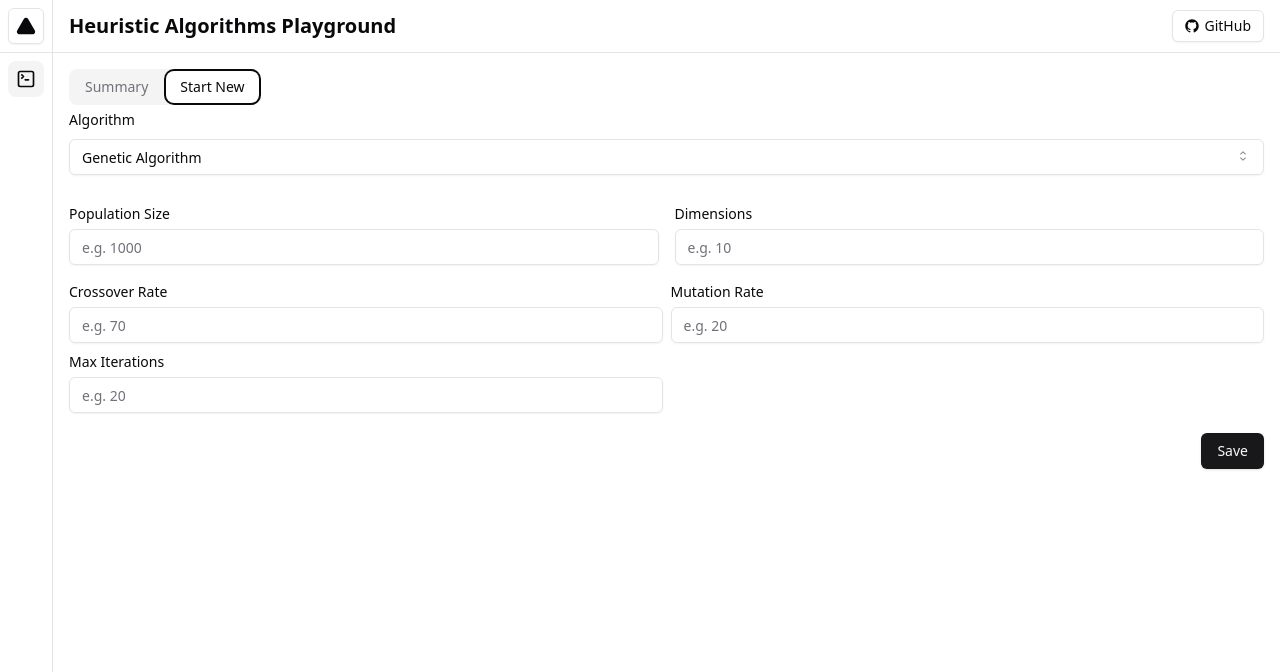
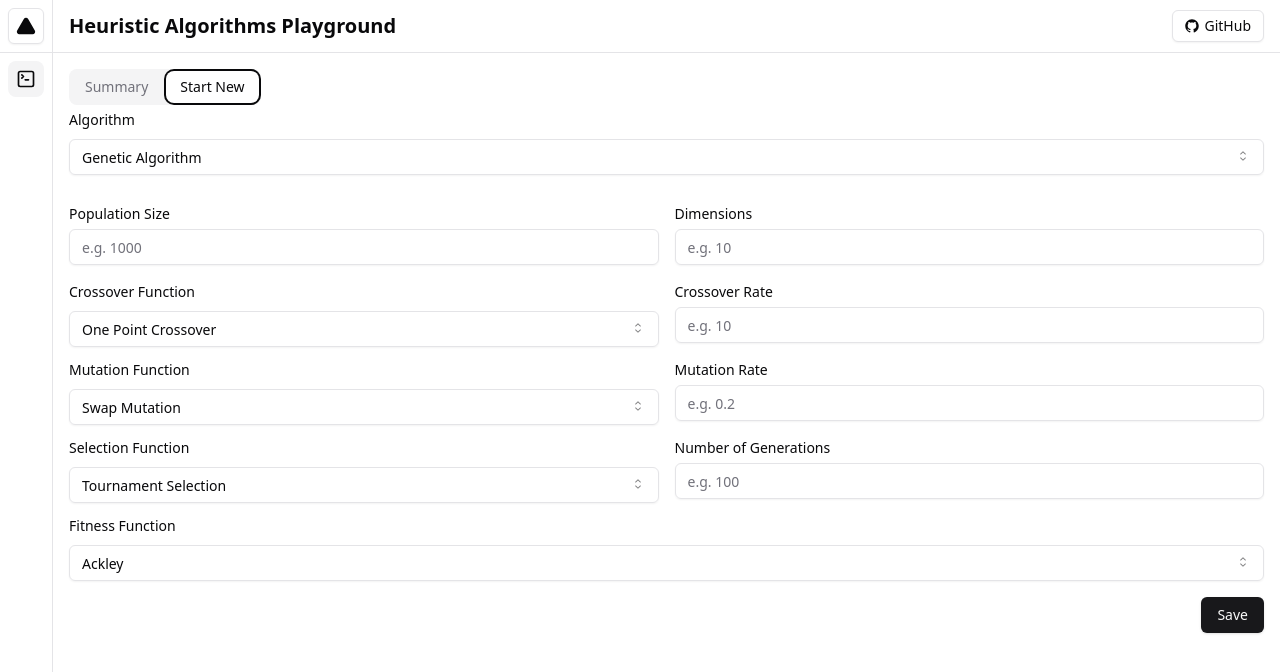
Before and after one commit to murerkinn/heuristic, a Next.js app: page / in a window 1280 px wide. Both pictures are taken after a click on the tab "Start New". Shown: the top 672 px of the page. Built offline with nearby package versions, Linux system fonts and the light colour scheme.

Commit message:
Add selection, crossover and mutation function dropdowns for genetic algorithm settings

```diff
--- /dev/null
+++ b/src/modules/genetic-algorithm/components/crossover-function-dropdown.tsx
@@ -0,0 +1,37 @@
+import { Combobox } from '@/components/ui/combobox'
+import { useTranslation } from 'react-i18next'
+import { GeneticAlgorithmCrossoverMethod } from 'workers/algorithms/genetic-algorithm/crossover-functions'
+
+interface GeneticAlgorithmCrossoverFunctionDropdownProps<
+  T extends string = string,
+> {
+  value: T
+  onChange: (algorithm: T) => void
+}
+
+export default function GeneticAlgorithmCrossoverFunctionDropdown<
+  T extends string,
+>({ value, onChange }: GeneticAlgorithmCrossoverFunctionDropdownProps<T>) {
+  const { t } = useTranslation()
+
+  return (
+    <Combobox
+      id="crossover-function-combobox"
+      label={t(
+        'algorithms.genetic-algorithm.crossover-function-dropdown.label'
+      )}
+      placeholder={t(
+        'algorithms.genetic-algorithm.crossover-function-dropdown.placeholder'
+      )}
+      options={Object.values(GeneticAlgorithmCrossoverMethod).map(a => ({
+        label: t(`algorithms.genetic-algorithm.crossover-functions.${a}.name`),
+        description: t(
+          `algorithms.genetic-algorithm.crossover-functions.${a}.description`
+        ),
+        value: a,
+      }))}
+      value={value}
+      onChange={onChange}
+    />
+  )
+}
--- a/src/modules/genetic-algorithm/components/genetic-algorithm-settings.tsx
+++ b/src/modules/genetic-algorithm/components/genetic-algorithm-settings.tsx
@@ -1,12 +1,19 @@
 import { yupResolver } from '@hookform/resolvers/yup'
-import { useCallback } from 'react'
+import { useCallback, useState } from 'react'
 import { useForm } from 'react-hook-form'
 import * as yup from 'yup'
 
 import { Button } from '@/components/ui/button'
 import { FormInput } from '@/components/ui/form-input'
+import { GeneticAlgorithmCrossoverMethod } from 'workers/algorithms/genetic-algorithm/crossover-functions'
 import { GeneticAlgorithmSelectionMethod } from 'workers/algorithms/genetic-algorithm/selection-functions'
-import { GeneticAlgorithmCrossoverMethod } from 'workers/algorithms/genetic-algorithm/crossover-functions'
+import { GeneticAlgorithmMutationMethod } from 'workers/algorithms/genetic-algorithm/mutation-functions'
+import GeneticAlgorithmSelectionFunctionDropdown from './selection-function-dropdown'
+import GeneticAlgorithmMutationFunctionDropdown from './mutation-function-dropdown'
+import GeneticAlgorithmCrossoverFunctionDropdown from './crossover-function-dropdown'
+import { useTranslation } from 'react-i18next'
+import FitnessFunctionDropdown from '@/modules/algorithm-runner/components/fitness-function-dropdown'
+import { FitnessFunction } from 'workers/fitness-functions'
 
 const schema = yup
   .object({
@@ -35,14 +42,6 @@ const schema = yup
       .min(1, 'Max iterations must be at least 1')
       .max(1000000, 'Max iterations must be at most 1000')
       .required('Max iterations is required'),
-    // selectionMethod: yup
-    //   .string()
-    //   .oneOf(Object.values(GeneticAlgorithmSelectionMethod))
-    //   .required(),
-    // crossoverMethod: yup
-    //   .string()
-    //   .oneOf(Object.values(GeneticAlgorithmCrossoverMethod))
-    //   .required(),
   })
   .required()
 
@@ -50,13 +49,21 @@ type GeneticAlgorithmSettingsValues = yup.InferType<typeof schema>
 
 interface GeneticAlgorithmSettingsProps {
   values?: GeneticAlgorithmSettingsValues
-  onSubmit?: (values: GeneticAlgorithmSettingsValues) => void
+  onSubmit?: (
+    values: GeneticAlgorithmSettingsValues & {
+      crossoverMethod: GeneticAlgorithmCrossoverMethod
+      selectionMethod: GeneticAlgorithmSelectionMethod
+      mutationMethod: GeneticAlgorithmMutationMethod
+    }
+  ) => void
 }
 
 export default function GeneticAlgorithmSettings({
   values,
   onSubmit: onSubmit_,
 }: GeneticAlgorithmSettingsProps) {
+  const { t } = useTranslation()
+
   const {
     register,
     handleSubmit,
@@ -67,36 +74,54 @@ export default function GeneticAlgorithmSettings({
     reValidateMode: 'onChange',
   })
 
+  const [mutationMethod, setMutationMethod] = useState(
+    GeneticAlgorithmMutationMethod.Swap
+  )
+  const [crossoverMethod, setCrossoverMethod] = useState(
+    GeneticAlgorithmCrossoverMethod.OnePoint
+  )
+  const [selectionMethod, setSelectionMethod] = useState(
+    GeneticAlgorithmSelectionMethod.Tournament
+  )
+  const [fitnessFunction, setFitnessFunction] = useState(FitnessFunction.Ackley)
+
   const onSubmit = useCallback(
     (data: GeneticAlgorithmSettingsValues) => {
       if (!onSubmit_) return
 
-      onSubmit_(data)
+      onSubmit_({ ...data, selectionMethod, crossoverMethod, mutationMethod })
     },
     [onSubmit_]
   )
 
   return (
-    <form onSubmit={handleSubmit(onSubmit)} className="grid gap-4">
+    <form
+      onSubmit={handleSubmit(onSubmit)}
+      className="grid gap-4 min-w-[800px]"
+    >
       <div className="grid md:grid-cols-2 gap-4">
         <FormInput
           {...register('populationSize')}
           id="population-size"
-          label="Population Size"
+          label={t('algorithms.genetic-algorithm.form.population-size.label')}
           step={1}
           // min={100}
           // max={10000}
           type="number"
-          placeholder="e.g. 1000"
+          placeholder={t(
+            'algorithms.genetic-algorithm.form.population-size.placeholder'
+          )}
           error={errors.populationSize?.message as string}
         />
 
         <FormInput
           {...register('dimension')}
           id="dimensions"
-          label="Dimensions"
+          label={t('algorithms.genetic-algorithm.form.dimension.label')}
           type="number"
-          placeholder="e.g. 10"
+          placeholder={t(
+            'algorithms.genetic-algorithm.form.dimension.placeholder'
+          )}
           // min={5}
           // max={50}
           step={1}
@@ -104,47 +129,83 @@ export default function GeneticAlgorithmSettings({
         />
       </div>
 
-      <div className="grid md:grid-cols-2 gap-2">
+      <div className="grid md:grid-cols-2 gap-4">
+        <GeneticAlgorithmCrossoverFunctionDropdown
+          value={crossoverMethod}
+          onChange={setCrossoverMethod}
+        />
+
         <FormInput
           {...register('crossoverRate')}
           id="crossover-rate"
-          label="Crossover Rate"
+          label={t('algorithms.genetic-algorithm.form.crossover-rate.label')}
           type="number"
           // min={0}
           // max={1}
           step={0.1}
-          placeholder="e.g. 70"
+          placeholder={t(
+            'algorithms.genetic-algorithm.form.dimension.placeholder'
+          )}
           error={errors.crossoverRate?.message as string}
+        />
+      </div>
+
+      <div className="grid md:grid-cols-2 gap-4">
+        <GeneticAlgorithmMutationFunctionDropdown
+          value={mutationMethod}
+          onChange={setMutationMethod}
         />
 
         <FormInput
           {...register('mutationRate')}
           id="mutation-rate"
-          label="Mutation Rate"
+          label={t('algorithms.genetic-algorithm.form.mutation-rate.label')}
           type="number"
           // min={0}
           // max={1}
           step={0.1}
-          placeholder="e.g. 20"
+          placeholder={t(
+            'algorithms.genetic-algorithm.form.mutation-rate.placeholder'
+          )}
           error={errors.mutationRate?.message as string}
+        />
+      </div>
+
+      <div className="grid md:grid-cols-2 gap-4">
+        <GeneticAlgorithmSelectionFunctionDropdown
+          value={selectionMethod}
+          onChange={setSelectionMethod}
         />
 
         <FormInput
           {...register('numberOfGenerations')}
           id="max-iterations"
-          label="Max Iterations"
+          label={t(
+            'algorithms.genetic-algorithm.form.number-of-generations.label'
+          )}
           type="number"
           // min={0}
           // max={1}
           step={0.1}
-          placeholder="e.g. 20"
+          placeholder={t(
+            'algorithms.genetic-algorithm.form.number-of-generations.placeholder'
+          )}
           error={errors.numberOfGenerations?.message as string}
+        />
+      </div>
+
+      <div>
+        <FitnessFunctionDropdown
+          value={fitnessFunction}
+          onChange={setFitnessFunction}
         />
       </div>
 
       {onSubmit_ ? (
         <div className="flex flex-row items-center justify-end gap-1">
-          <Button type="submit">Save</Button>
+          <Button type="submit">
+            {t('algorithms.genetic-algorithm.form.save')}
+          </Button>
         </div>
       ) : null}
     </form>
--- /dev/null
+++ b/src/modules/genetic-algorithm/components/mutation-function-dropdown.tsx
@@ -0,0 +1,35 @@
+import { Combobox } from '@/components/ui/combobox'
+import { useTranslation } from 'react-i18next'
+import { GeneticAlgorithmMutationMethod } from 'workers/algorithms/genetic-algorithm/mutation-functions'
+
+interface GeneticAlgorithmMutationFunctionDropdownProps<
+  T extends string = string,
+> {
+  value: T
+  onChange: (algorithm: T) => void
+}
+
+export default function GeneticAlgorithmMutationFunctionDropdown<
+  T extends string,
+>({ value, onChange }: GeneticAlgorithmMutationFunctionDropdownProps<T>) {
+  const { t } = useTranslation()
+
+  return (
+    <Combobox
+      id="mutation-function-combobox"
+      label={t('algorithms.genetic-algorithm.mutation-function-dropdown.label')}
+      placeholder={t(
+        'algorithms.genetic-algorithm.Mutation-function-dropdown.placeholder'
+      )}
+      options={Object.values(GeneticAlgorithmMutationMethod).map(a => ({
+        label: t(`algorithms.genetic-algorithm.mutation-functions.${a}.name`),
+        description: t(
+          `algorithms.genetic-algorithm.mutation-functions.${a}.description`
+        ),
+        value: a,
+      }))}
+      value={value}
+      onChange={onChange}
+    />
+  )
+}
--- /dev/null
+++ b/src/modules/genetic-algorithm/components/selection-function-dropdown.tsx
@@ -0,0 +1,37 @@
+import { Combobox } from '@/components/ui/combobox'
+import { useTranslation } from 'react-i18next'
+import { GeneticAlgorithmSelectionMethod } from 'workers/algorithms/genetic-algorithm/selection-functions'
+
+interface GeneticAlgorithmSelectionFunctionDropdownProps<
+  T extends string = string,
+> {
+  value: T
+  onChange: (algorithm: T) => void
+}
+
+export default function GeneticAlgorithmSelectionFunctionDropdown<
+  T extends string,
+>({ value, onChange }: GeneticAlgorithmSelectionFunctionDropdownProps<T>) {
+  const { t } = useTranslation()
+
+  return (
+    <Combobox
+      id="selection-function-combobox"
+      label={t(
+        'algorithms.genetic-algorithm.selection-function-dropdown.label'
+      )}
+      placeholder={t(
+        'algorithms.genetic-algorithm.selection-function-dropdown.placeholder'
+      )}
+      options={Object.values(GeneticAlgorithmSelectionMethod).map(a => ({
+        label: t(`algorithms.genetic-algorithm.selection-functions.${a}.name`),
+        description: t(
+          `algorithms.genetic-algorithm.selection-functions.${a}.description`
+        ),
+        value: a,
+      }))}
+      value={value}
+      onChange={onChange}
+    />
+  )
+}
--- a/workers/algorithms/genetic-algorithm/crossover-functions/index.ts
+++ b/workers/algorithms/genetic-algorithm/crossover-functions/index.ts
@@ -8,6 +8,10 @@ const GACrossoverFunctions = {
   twoPointCrossover,
 }
 
-export enum GeneticAlgorithmCrossoverMethod {}
+export enum GeneticAlgorithmCrossoverMethod {
+  Uniform = 'uniform-crossover',
+  OnePoint = 'one-point-crossover',
+  TwoPoint = 'two-point-crossover',
+}
 
 export default GACrossoverFunctions
--- a/workers/algorithms/genetic-algorithm/mutation-functions/index.ts
+++ b/workers/algorithms/genetic-algorithm/mutation-functions/index.ts
@@ -1,3 +1,8 @@
 const GAMutationFunctions = {}
 
+export enum GeneticAlgorithmMutationMethod {
+  Swap = 'swap-mutation',
+  Scramble = 'scramble-mutation',
+}
+
 export default GAMutationFunctions
--- a/workers/algorithms/genetic-algorithm/selection-functions/tournament-selection.ts
+++ b/workers/algorithms/genetic-algorithm/selection-functions/tournament-selection.ts
@@ -1 +1,7 @@
-export default function tournamentSelection() {}
+export default function tournamentSelection(
+  population: number[][],
+  fitnesses: number[],
+  selectionCount: number
+) {
+  return [[]]
+}
```
Also changed, not shown: workers/algorithms/genetic-algorithm/selection-functions/index.ts (+16 -4 lines), workers/algorithms/genetic-algorithm/selection-functions/roulette-wheel-selection.ts (+7 -1 lines).
